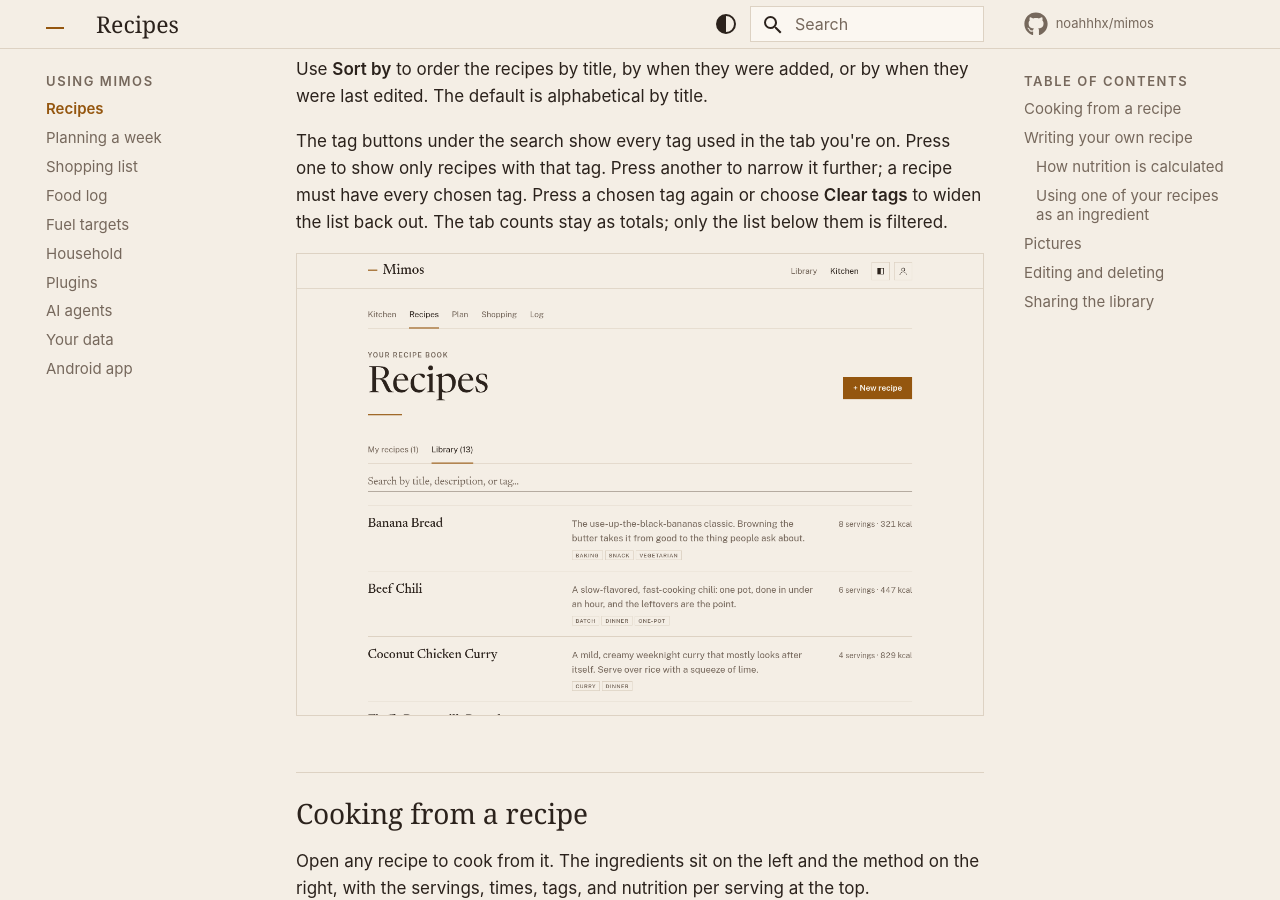
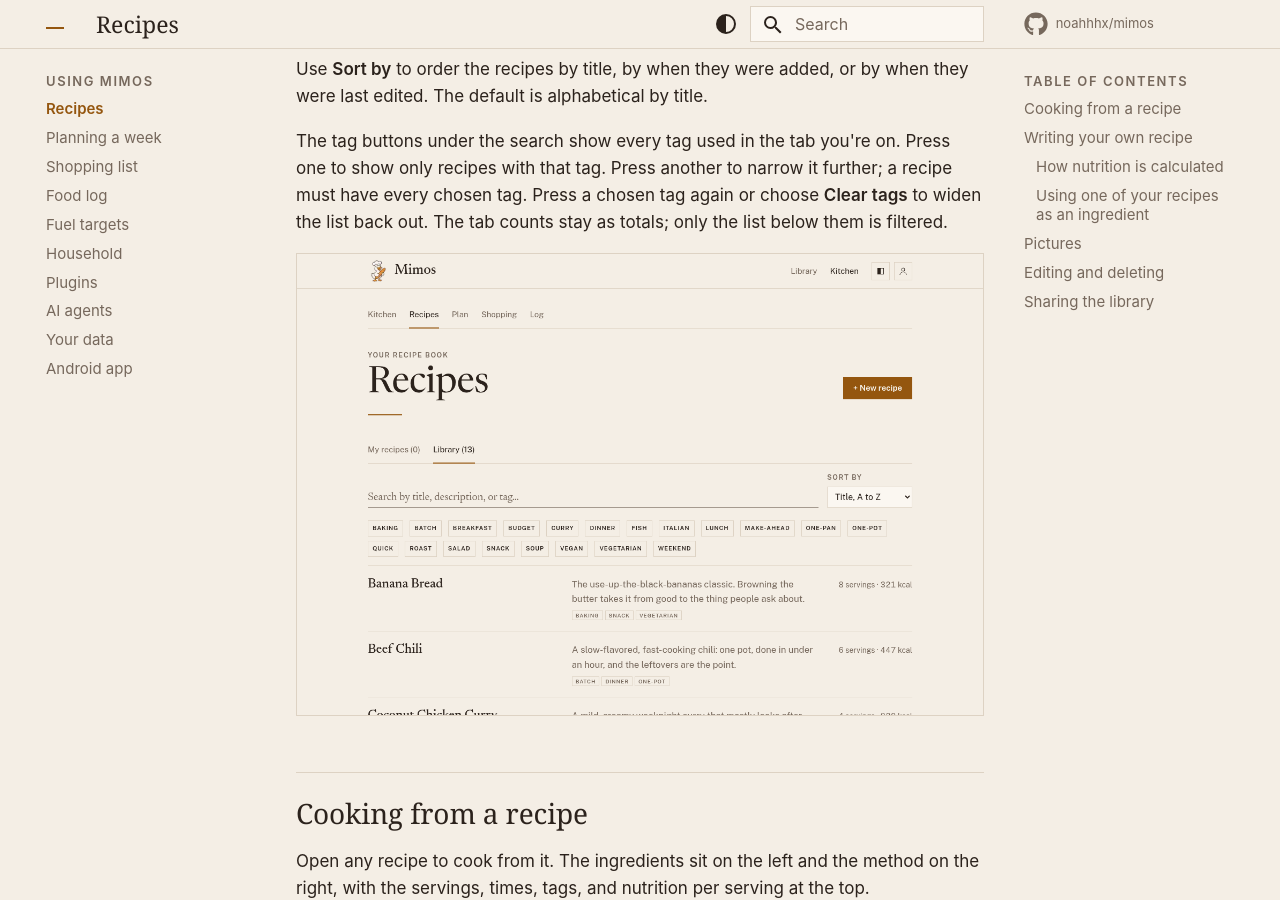
Before and after one commit to noahhhx/mimos, an MkDocs documentation site: the page built from docs/guide/recipes.md, in a window 1280 px wide and 900 px high, scrolled down 465 px. Built offline with MkDocs 1.6.1 and Material for MkDocs 9.7.7, drawn with Linux system fonts in a browser that asks for light colours; comment, search, counter and statistics services are not loaded.

Commit message:
feat(web): set the recipe tag filters in small capitals
They now read like the tags on each recipe row. The guide's Recipes
screenshot is retaken; it predated the tag filters and sort.

```diff
--- a/apps/web/src/app/globals.css
+++ b/apps/web/src/app/globals.css
@@ -1208,6 +1208,12 @@ input[type="search"]:focus {
   color: var(--muted);
 }
 
+.button.tag-filter {
+  font-size: 11px;
+  letter-spacing: 0.08em;
+  text-transform: uppercase;
+}
+
 /* ---------- Recipe page (components/recipe-view.tsx) ---------- */
 
 .recipe-meta {
```
Also changed, not shown: docs/assets/screenshots/recipes.png, 1 other file.
